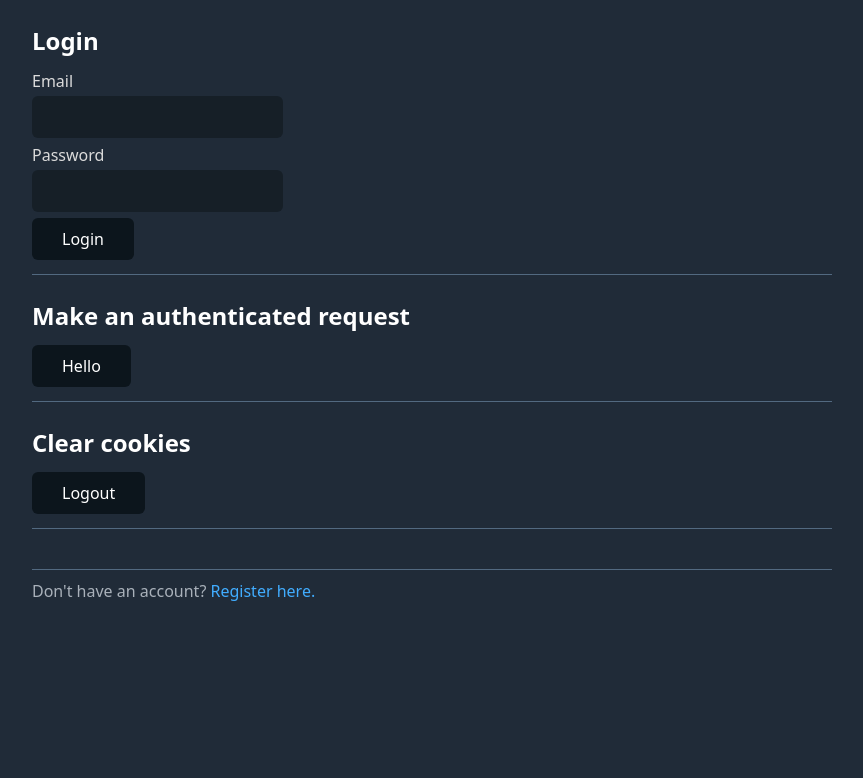
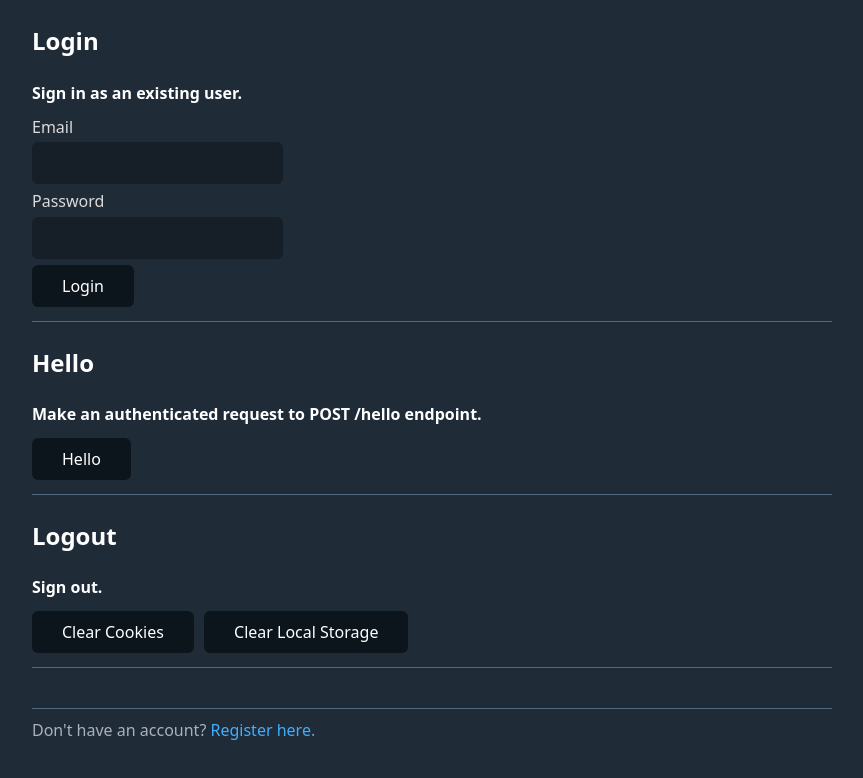
Before and after one commit to ngshiheng/worker-auth, a website: page src/templates/index.html in a window 1280 px wide. Shown: the whole page, without its empty margins (208-1071 px from the left). Drawn offline with nearby package versions, Linux system fonts and the light colour scheme.

Commit message:
feat: add button to clear local storage

```diff
--- a/src/routes.ts
+++ b/src/routes.ts
@@ -118,5 +118,5 @@ export const login: Handler = async function (req, res) {
  */
 export const logout: Handler = async function (req, res) {
     res.headers.set("Set-Cookie", stringify("jwt", ""));
-    res.send(200, "Successfully logout");
+    res.send(200, "Cleared cookie");
 };
--- a/src/templates/index.html
+++ b/src/templates/index.html
@@ -41,6 +41,7 @@
         <main>
             <div>
                 <h2>Login</h2>
+                <h4>Sign in as an existing user.</h4>
                 <form
                     hx-post="/login"
                     hx-target="this"
@@ -63,7 +64,8 @@
 
             <hr />
             <div>
-                <h2>Make an authenticated request</h2>
+                <h2>Hello</h2>
+                <h4>Make an authenticated request to POST /hello endpoint.</h4>
                 <button
                     hx-get="/hello"
                     hx-target="#hello"
@@ -76,8 +78,17 @@
             </div>
             <hr />
             <div>
-                <h2>Clear cookies</h2>
-                <button hx-post="/logout" hx-target="#logout">Logout</button>
+                <h2>Logout</h2>
+                <h4>Sign out.</h4>
+                <button hx-post="/logout" hx-target="#logout">
+                    Clear Cookies
+                </button>
+                <button
+                    onclick="localStorage.removeItem('csrf-token'); document.getElementById('logout').innerHTML = 'Cleared local storage'"
+                    hx-target="#logout"
+                >
+                    Clear Local Storage
+                </button>
                 <div id="logout"></div>
             </div>
         </main>
```
